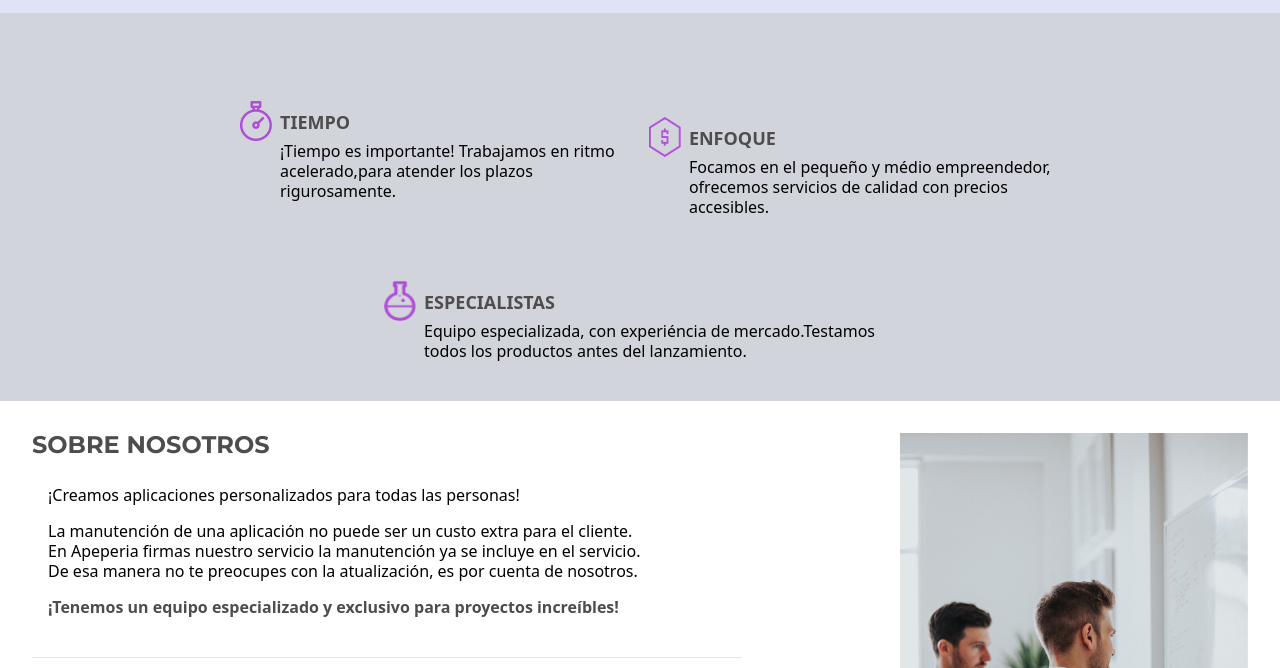
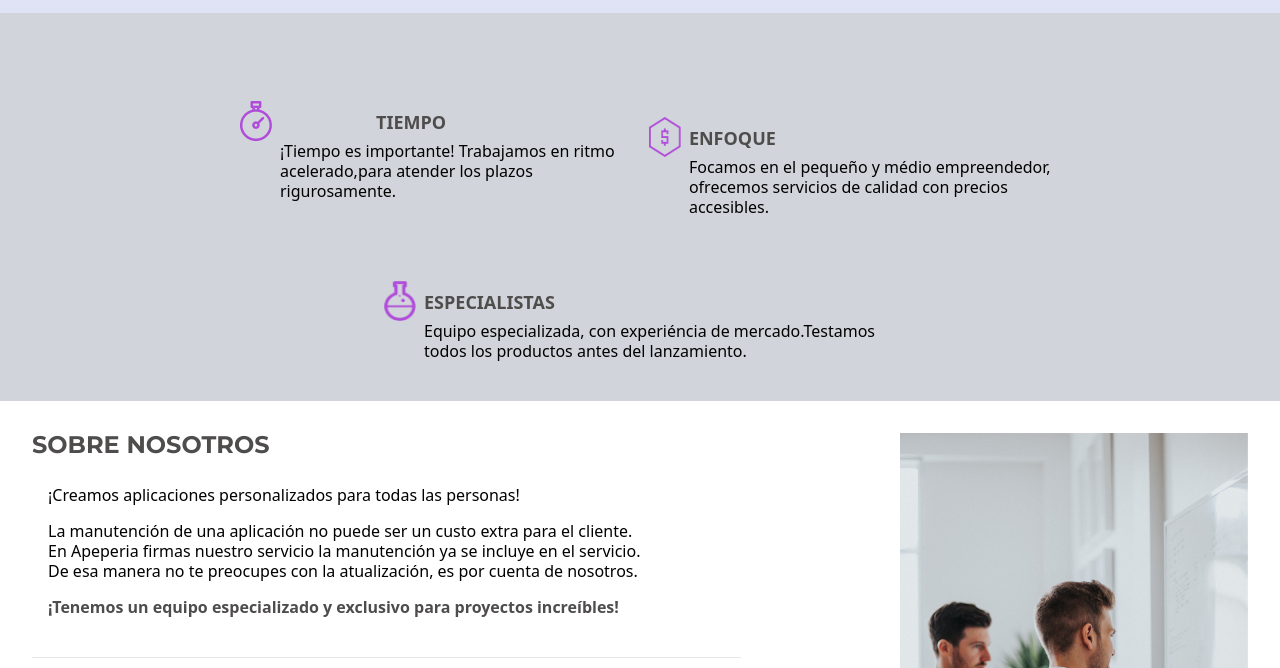
Before and after one commit to barajash70/Apeperia-Responsive, a website built with webpack: page src/index.html in a window 1280 px wide. Shown: the part 1487-2155 px from the top of the page. Built offline with nearby package versions, Linux system fonts and the light colour scheme.

Commit message:
rectificando guia de git hub

```diff
--- a/src/index.html
+++ b/src/index.html
@@ -74,7 +74,7 @@
 
           <div class="flex ml-6 lg:mt-10">
             <img id="imgReloj" alt="tiempo" class="w-8 h-10">
-            <p class="text-ceniza flex-col flex-wrap  ml-2 mt-2  font-bold">TIEMPO</p>
+            <p class="text-ceniza flex-col flex-wrap  ml-2 mt-2 lg:px-24 font-bold">TIEMPO</p>
           </div>
           <h1 class="ml-16 font-normal text-base leading-5">
             ¡Tiempo es importante!  Trabajamos en ritmo acelerado,para atender
```
